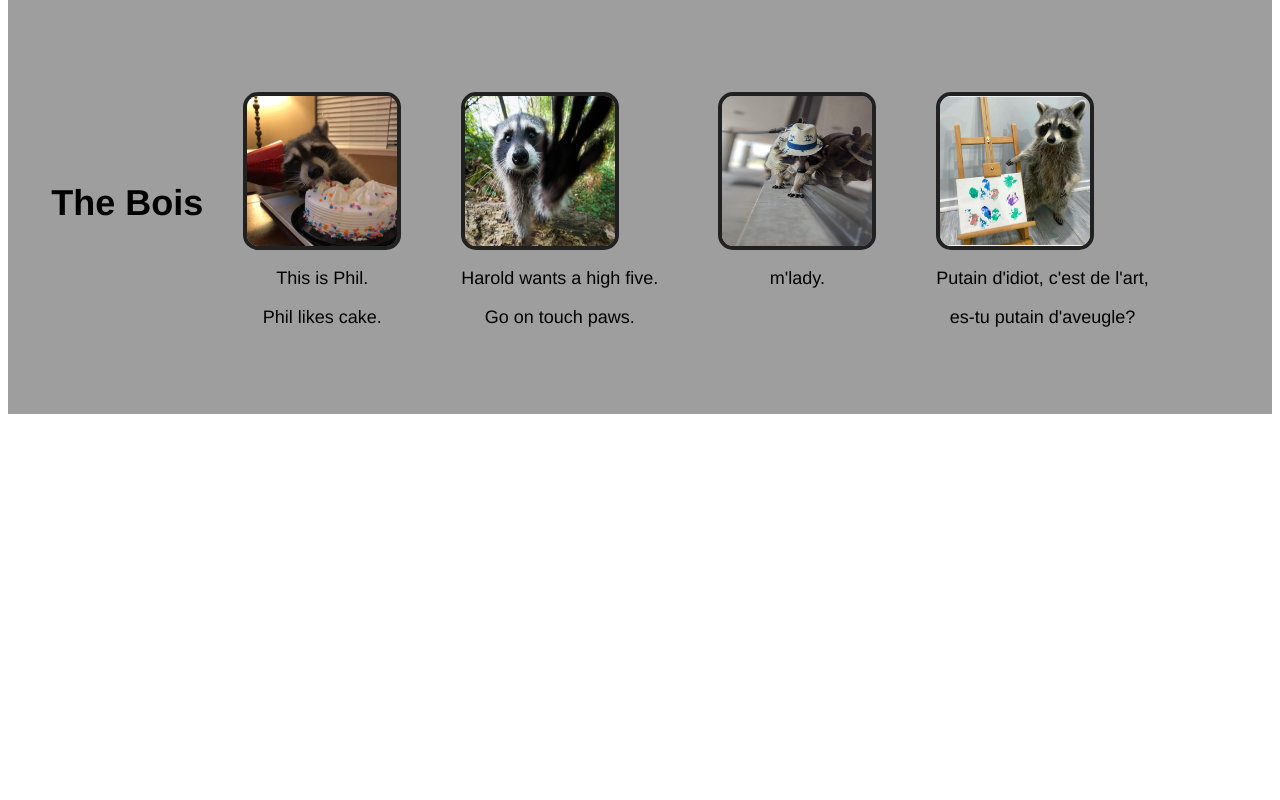
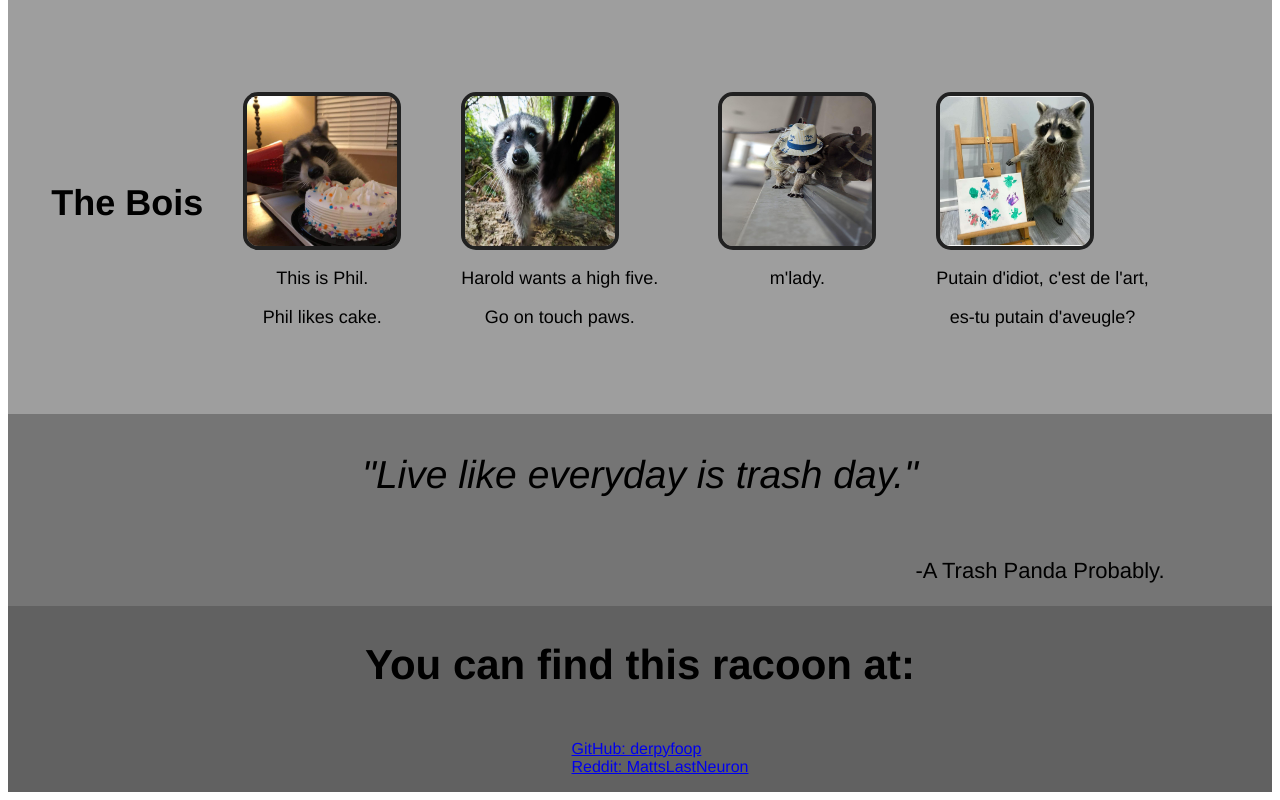
Before and after one commit to derpyfoop/Landing-page-Odin, a plain HTML site: page index.html in a window 1280 px wide. Shown: the part 720-1520 px from the top of the page. Before the commit the page ends 1142 px from the top, so only its background shows below. Drawn offline with Linux system fonts and the light colour scheme.

Commit message:
Completed About and Contact Sections.

```diff
--- a/styles.css
+++ b/styles.css
@@ -127,3 +127,42 @@
   border: 4px solid #212121;
   border-radius: 15px;
 }
+
+/* about */
+
+#about-container {
+  display: flex;
+  flex-direction: column;
+  background-color: #757575;
+  align-items: center;
+}
+
+.about-quote {
+  display: flex;
+  font-size: 39px;
+  font-style: italic;
+}
+
+.about-author {
+  font-size: 22px;
+  margin-left: 800px;
+}
+
+/* contact */
+
+#contact-container {
+  display: flex;
+  background-color: #616161;
+  flex-direction: column;
+  justify-content: center;
+  align-items: center;
+}
+
+.contact-header {
+  display: flex;
+  font-size: 28px;
+}
+
+.contact-list {
+  list-style: none;
+}
```
Also changed, not shown: index.html (+12 -1 lines).
